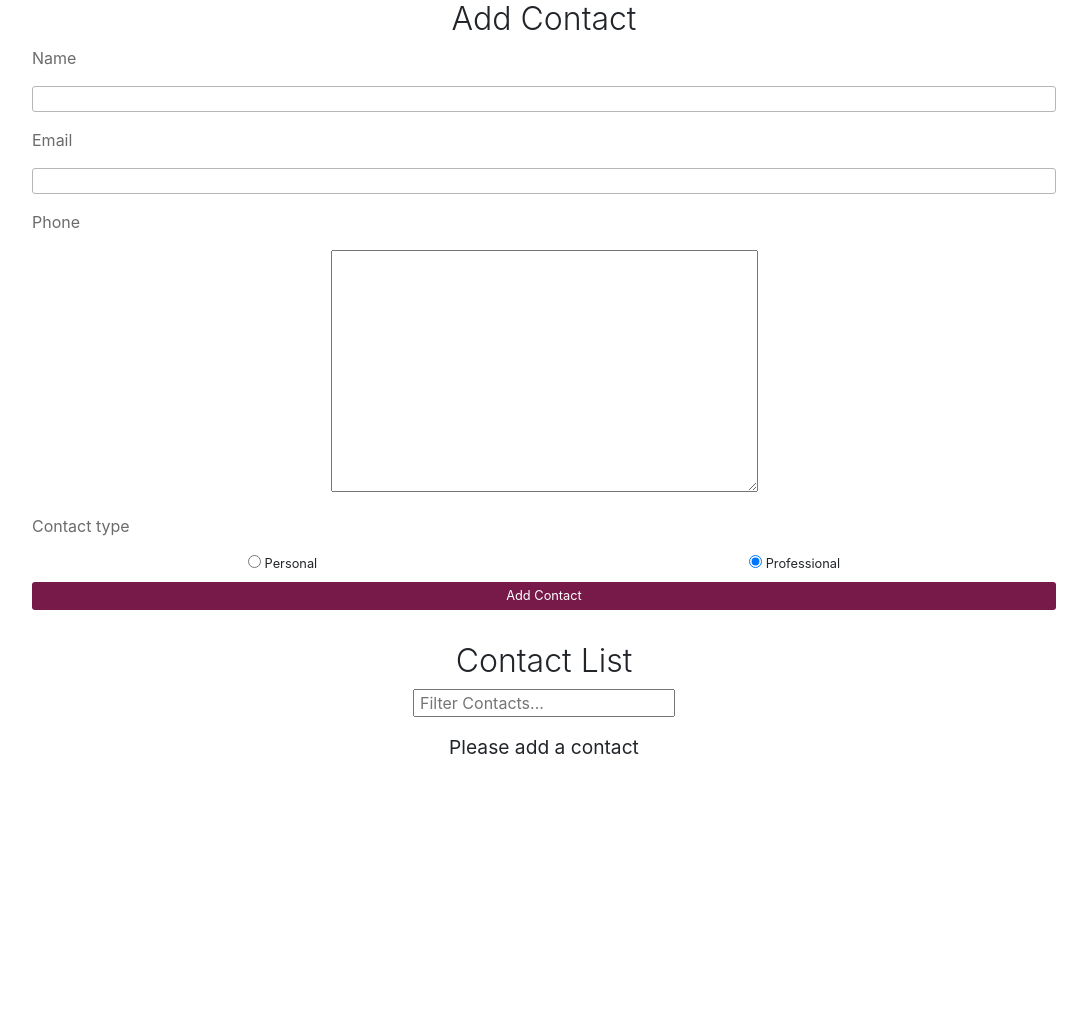
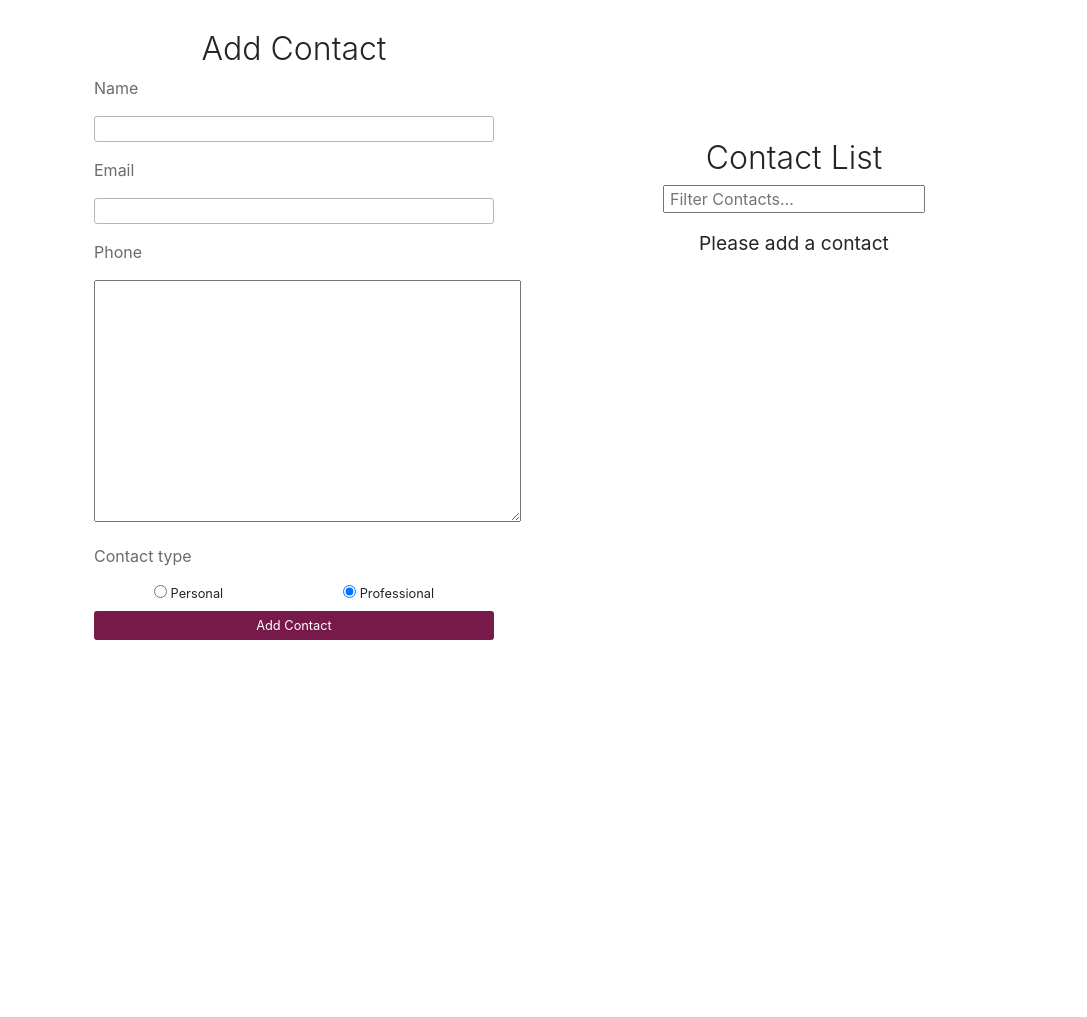
Before and after one commit to aemann2/contact_keeper, a Django app: page / in a window 1280 px wide. Shown: the part 56-1073 px from the top of the page, without its empty margins (96-1183 px from the left). After the commit the page ends 696 px from the top, so only its background shows below. Run offline with Django 4.2, Linux system fonts and the light colour scheme; the visitor is signed in with stand-in values (Sample User, id 1); data that the repository does not hold is empty; style sheets or scripts are compiled from the project's sources; some libraries are stand-ins or nearby versions.

Commit message:
initial desktop styling

```diff
--- a/static/style.css
+++ b/static/style.css
@@ -41,6 +41,13 @@ ul {
   list-style: none; }
 
 /* Main */
+@media (min-width: 1200px) {
+  .main {
+    display: flex;
+    justify-content: center;
+    align-items: center;
+    height: 80vh; } }
+
 .nav__wrapper {
   display: flex;
   justify-content: space-around;
@@ -93,7 +100,26 @@ ul {
   display: flex; }
 
 .add_contact {
-  text-align: center; }
+  text-align: center;
+  max-width: 500px;
+  margin: auto; }
+  @media (min-width: 1200px) {
+    .add_contact {
+      width: 95%;
+      height: 100%;
+      margin: 0;
+      flex: 1;
+      display: flex;
+      flex-direction: column;
+      justify-content: center; } }
+  @media (min-width: 1200px) {
+    .add_contact__upper {
+      display: flex;
+      flex-direction: column;
+      justify-content: end;
+      flex: .45; } }
+  .add_contact form {
+    flex: 1; }
   .add_contact__title {
     font-weight: 300; }
   .add_contact__fields {
@@ -115,8 +141,27 @@ ul {
     background-color: #771a4a; }
 
 .contacts {
+  max-width: 500px;
+  margin: auto;
   margin-top: 2rem;
   text-align: center; }
+  @media (min-width: 1200px) {
+    .contacts {
+      width: 95%;
+      height: 100%;
+      margin: 0rem;
+      display: flex;
+      flex-direction: column;
+      justify-content: center; } }
+  @media (min-width: 1200px) {
+    .contacts__upper {
+      flex: .5;
+      display: flex;
+      flex-direction: column;
+      justify-content: end; } }
+  @media (min-width: 1200px) {
+    .contacts__cards {
+      flex: 1; } }
   .contacts__title {
     font-weight: 300; }
   .contacts__cards {
--- a/static/style.scss
+++ b/static/style.scss
@@ -66,6 +66,15 @@ ul {
 }
 
 /* Main */
+
+.main {
+		@media (min-width: 1200px) {
+			display: flex;
+			justify-content: center;
+			align-items: center;
+			height: 80vh;
+	}
+}
 
 .nav {
 	&__wrapper {
@@ -144,6 +153,31 @@ ul {
 
 .add_contact {
 	text-align: center;
+	max-width: 500px;
+	margin: auto;
+
+	@media (min-width: 1200px) {
+		width: 95%;
+		height: 100%;
+		margin: 0;
+		flex: 1;
+		display: flex;
+		flex-direction: column;
+		justify-content: center;
+	}
+
+	&__upper {
+		@media (min-width: 1200px) {
+			display: flex;
+			flex-direction: column;
+			justify-content: end;
+			flex: .45;
+		}
+	}
+
+	form {
+		flex: 1
+	}
 
 	&__title {
 		font-weight: 300;
@@ -181,8 +215,34 @@ ul {
 }
 
 .contacts {
+	max-width: 500px;
+	margin: auto;
 	margin-top: 2rem;
 	text-align: center;
+
+	@media (min-width: 1200px) {
+		width: 95%;
+		height: 100%;
+		margin: 0rem;
+		display: flex;
+		flex-direction: column;
+		justify-content: center;
+	}
+
+	&__upper {
+		@media (min-width: 1200px) {
+			flex: .5;
+			display: flex;
+			flex-direction: column;
+			justify-content: end;
+		}
+	}
+
+	&__cards {
+		@media (min-width: 1200px) {
+			flex: 1;
+		}
+	}
 
 	&__title {
 		font-weight: 300;
--- a/templates/home.html
+++ b/templates/home.html
@@ -2,12 +2,15 @@
 {% load static %}
 
 {% block content %}
+<main class='main'>
 	<div class='add_contact'>
+		<div class='add_contact__upper'>
 			{% if 'edit' in request.path %}
 				<h2 class='add_contact__title'>Edit Contact</h2>
 			{% else %}
 				<h2 class='add_contact__title'>Add Contact</h2>
 			{% endif %}
+		</div>
 			{% if 'edit' in request.path %}
 		<form action="{% url 'edit_contact' pk %}" method='post'>
 		{% else %}
@@ -43,6 +46,7 @@
 	</div>
 
 	<div class='contacts'>
+		<div class='contacts__upper'>
 			<h2 class='contacts__title'>Contact List</h2>
 			<form action="/">
 				{% if filter %}
@@ -51,6 +55,7 @@
 				<input name="filter" placeholder="Filter Contacts..." />
 				{% endif %}
 			</form>
+		</div>
 			<div class='contacts__cards'>
 				{% if contacts %}
 					{% for contact in contacts  %}
@@ -93,6 +98,7 @@
 			<p class='contacts__msg'>Please add a contact</p>
 		{% endif %}
 	</div>
+</main>
 
 <script>
 	const phoneField = document.getElementById('id_phone_0')
```
Also changed, not shown: 1 other file. Lines whose indentation alone changed are shown as unchanged.
